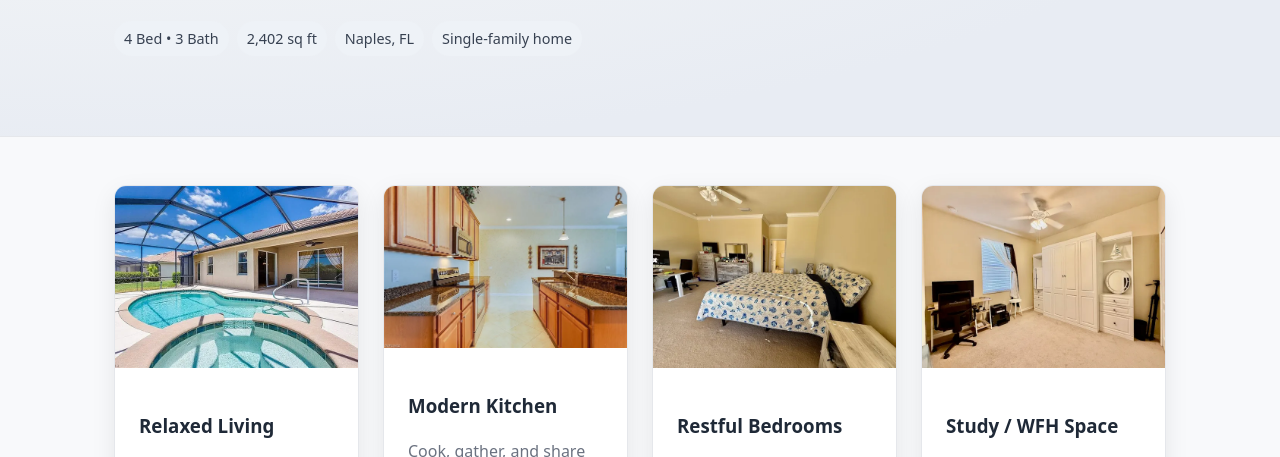
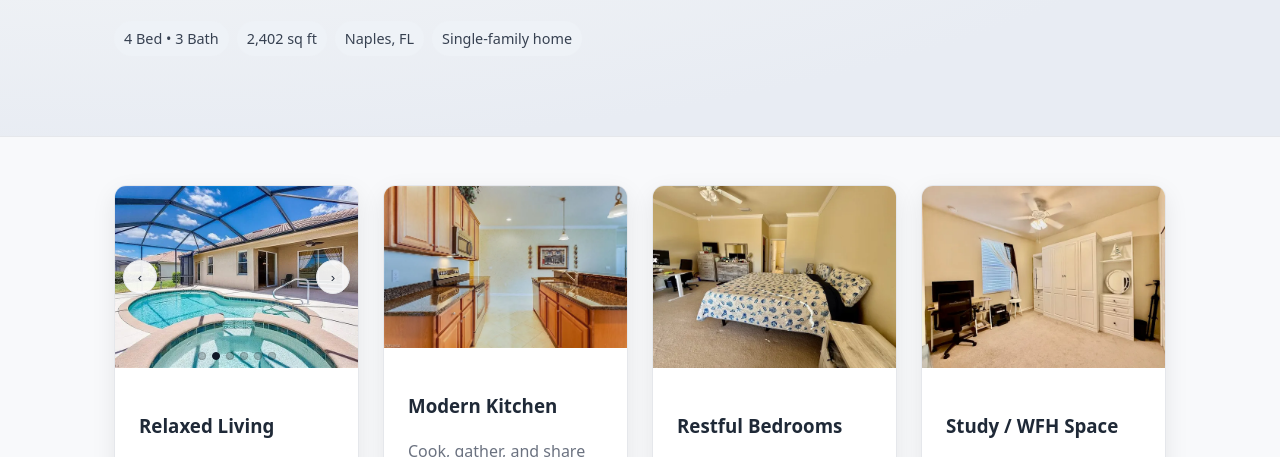
Before and after one commit to sunkay/diwali-rental-sites, a plain HTML site: page sites/8063Princeton/index.html in a window 1280 px wide. Shown: the part 268-725 px from the top of the page. Drawn offline with Linux system fonts and the light colour scheme; files whose address does not match are found by name.

Commit message:
Carousel: add visible prev/next controls and dots for feature image rotation; pause on hover

```diff
--- a/sites/8063Princeton/assets/css/styles.css
+++ b/sites/8063Princeton/assets/css/styles.css
@@ -37,6 +37,28 @@ a:hover { text-decoration: underline; }
 
 /* Simple fade-in for carousel images */
 .fade-img { transition: opacity 400ms ease-in-out; }
+
+/* Carousel UI */
+.carousel { position: relative; }
+.carousel .ctrl {
+  position: absolute; top: 50%; transform: translateY(-50%);
+  background: rgba(255,255,255,0.9); color: var(--text);
+  border: 1px solid var(--border); border-radius: 999px;
+  width: 34px; height: 34px; display: grid; place-items: center;
+  box-shadow: var(--shadow); cursor: pointer; user-select: none;
+}
+.carousel .ctrl:hover { background: #f3f4f6; }
+.carousel .prev { left: 8px; }
+.carousel .next { right: 8px; }
+.carousel .dots {
+  position: absolute; left: 0; right: 0; bottom: 8px;
+  display: flex; gap: 6px; justify-content: center; align-items: center;
+}
+.carousel .dot {
+  width: 8px; height: 8px; border-radius: 999px;
+  background: rgba(0,0,0,0.2); border: 1px solid rgba(0,0,0,0.15);
+}
+.carousel .dot.active { background: var(--accent); border-color: var(--accent); }
 
 :focus-visible { outline: 3px solid var(--focus); outline-offset: 2px; }
 
--- a/sites/8063Princeton/assets/js/main.js
+++ b/sites/8063Princeton/assets/js/main.js
@@ -71,27 +71,80 @@
     // Simple fade carousel for feature images if configured in CONFIG.carousels
     function initFadeCarousel(imgEl, images, intervalMs) {
       if (!imgEl || !images || images.length === 0) return;
-      var idx = 0;
-      var next = function () {
-        idx = (idx + 1) % images.length;
+      var idx = 0, timer = null, speed = intervalMs || (window.CONFIG && window.CONFIG.carouselSpeedMs) || 3500;
+
+      // Build minimal UI: wrap, controls, dots
+      var wrapper = document.createElement('div');
+      wrapper.className = 'carousel';
+      var parent = imgEl.parentNode;
+      parent.insertBefore(wrapper, imgEl);
+      wrapper.appendChild(imgEl);
+
+      var prevBtn = document.createElement('button');
+      prevBtn.className = 'ctrl prev';
+      prevBtn.type = 'button';
+      prevBtn.setAttribute('aria-label', 'Previous image');
+      prevBtn.textContent = '‹';
+
+      var nextBtn = document.createElement('button');
+      nextBtn.className = 'ctrl next';
+      nextBtn.type = 'button';
+      nextBtn.setAttribute('aria-label', 'Next image');
+      nextBtn.textContent = '›';
+
+      var dots = document.createElement('div');
+      dots.className = 'dots';
+      var dotEls = images.map(function (_, i) {
+        var d = document.createElement('span');
+        d.className = 'dot' + (i === 0 ? ' active' : '');
+        d.setAttribute('aria-label', 'Go to image ' + (i + 1));
+        d.setAttribute('role', 'button');
+        d.tabIndex = 0;
+        dots.appendChild(d);
+        return d;
+      });
+
+      wrapper.appendChild(prevBtn);
+      wrapper.appendChild(nextBtn);
+      wrapper.appendChild(dots);
+
+      function setActive(i) {
+        dotEls.forEach(function (el, j) { el.classList.toggle('active', j === i); });
+      }
+
+      function show(i) {
+        idx = (i + images.length) % images.length;
         var nextSrc = images[idx];
-        // Fade out
         imgEl.style.opacity = '0';
         var temp = new Image();
         temp.onload = function () {
           imgEl.src = nextSrc;
-          // Slight delay to ensure style application
           requestAnimationFrame(function(){ imgEl.style.opacity = '1'; });
+          setActive(idx);
         };
         temp.src = nextSrc;
-      };
-      // Set initial state
+      }
+
+      function start() { stop(); timer = setInterval(function(){ show(idx + 1); }, speed); }
+      function stop() { if (timer) { clearInterval(timer); timer = null; } }
+
+      // Wire controls
+      prevBtn.addEventListener('click', function(){ show(idx - 1); start(); });
+      nextBtn.addEventListener('click', function(){ show(idx + 1); start(); });
+      dotEls.forEach(function (d, i) {
+        d.addEventListener('click', function(){ show(i); start(); });
+        d.addEventListener('keydown', function(e){ if (e.key === 'Enter' || e.key === ' ') { e.preventDefault(); show(i); start(); } });
+      });
+
+      wrapper.addEventListener('mouseenter', stop);
+      wrapper.addEventListener('mouseleave', start);
+
+      // Initial state
       imgEl.classList.add('fade-img');
       imgEl.style.opacity = '1';
-      // Ensure first image is from list
       if (images[0]) imgEl.src = images[0];
-      // Start rotation
-      setInterval(next, intervalMs || 3500);
+      setActive(0);
+      start();
     }
 
     // Feature images on Home using Option A: assets/img/featured/{key}.webp
```
